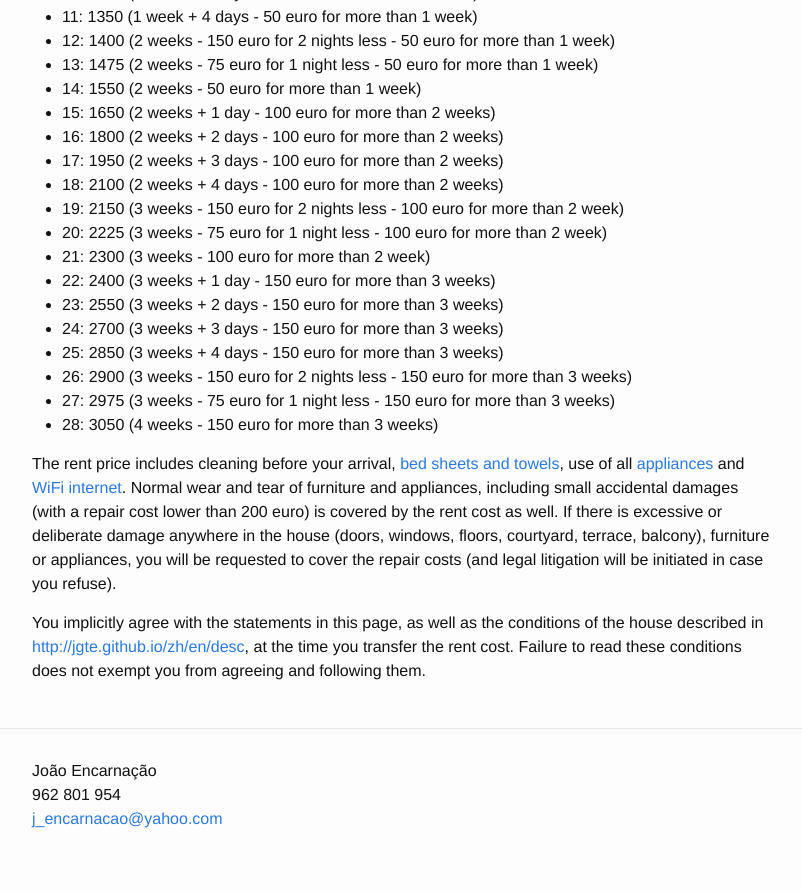
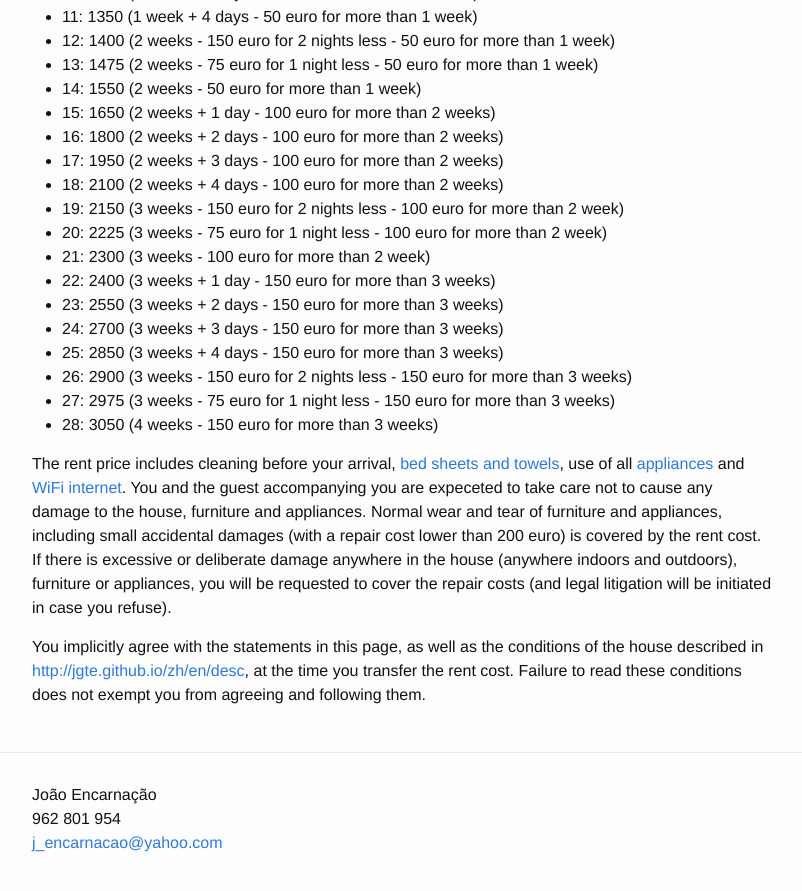
Before and after one commit to jgte/zh, a Jekyll site: the page built from en_price.md, in a window 1280 px wide and 900 px high, scrolled down 1091 px. Shown: the top 891 px of the window, without its empty margins (238-1040 px from the left). Built offline with Jekyll 4.4.1, drawn with Linux system fonts in a browser that asks for light colours.

Commit message:
minor clarifications

```diff
--- a/en_price.md
+++ b/en_price.md
@@ -57,6 +57,6 @@ This means (number of nights: renting cost in euro):
 - 27: 2975 (3 weeks - 75 euro for 1 night less - 150 euro for more than 3 weeks)
 - 28: 3050 (4 weeks - 150 euro for more than 3 weeks)
 
-The rent price includes cleaning before your arrival, [bed sheets and towels](http://jgte.github.io/zh/en/desc#bed-sheets-and-towels), use of all [appliances](http://jgte.github.io/zh/en/desc#appliances) and [WiFi internet](http://jgte.github.io/zh/en/desc#wifi-internet). Normal wear and tear of furniture and appliances, including small accidental damages (with a repair cost lower than 200 euro) is covered by the rent cost as well. If there is excessive or deliberate damage anywhere in the house (doors, windows, floors, courtyard, terrace, balcony), furniture or appliances, you will be requested to cover the repair costs (and legal litigation will be initiated in case you refuse).
+The rent price includes cleaning before your arrival, [bed sheets and towels](http://jgte.github.io/zh/en/desc#bed-sheets-and-towels), use of all [appliances](http://jgte.github.io/zh/en/desc#appliances) and [WiFi internet](http://jgte.github.io/zh/en/desc#wifi-internet). You and the guest accompanying you are expeceted to take care not to cause any damage to the house, furniture and appliances. Normal wear and tear of furniture and appliances, including small accidental damages (with a repair cost lower than 200 euro) is covered by the rent cost. If there is excessive or deliberate damage anywhere in the house (anywhere indoors and outdoors), furniture or appliances, you will be requested to cover the repair costs (and legal litigation will be initiated in case you refuse).
 
 You implicitly agree with the statements in this page, as well as the conditions of the house described in [http://jgte.github.io/zh/en/desc](http://jgte.github.io/zh/en/desc), at the time you transfer the rent cost. Failure to read these conditions does not exempt you from agreeing and following them.
```
